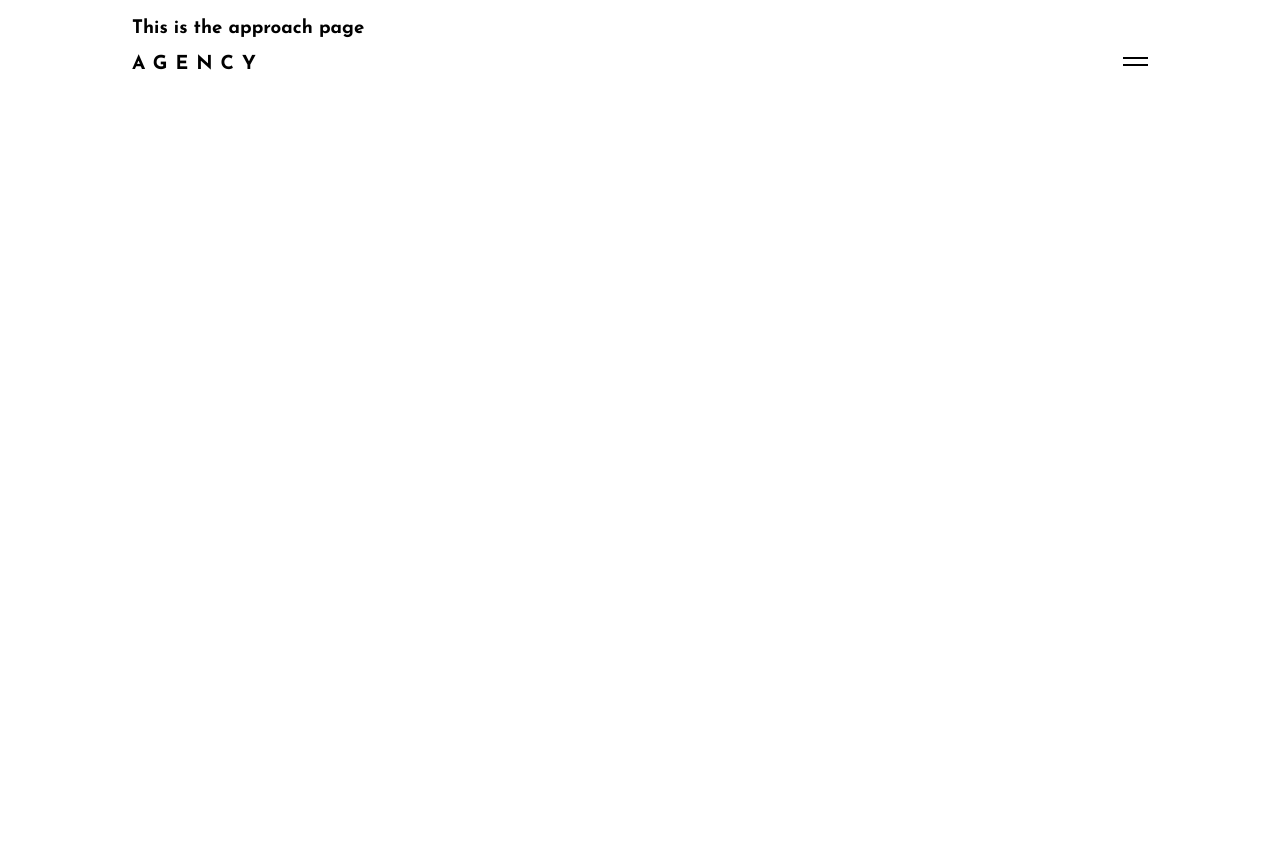
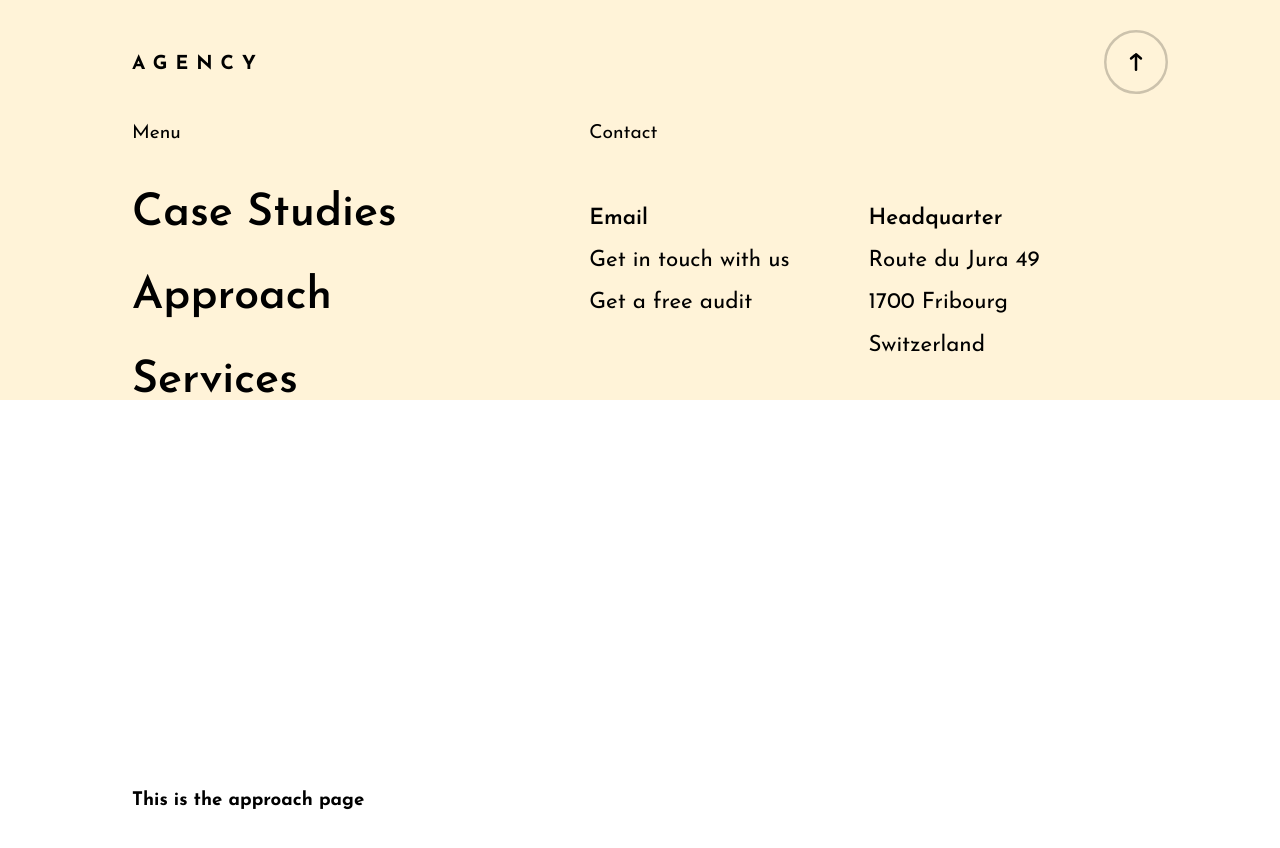
Before and after one commit to Nirage/react-greensock-awwwards-demo, a React (Create React App) app: page /approach in a window 1280 px wide. Both pictures are taken after a click on the element 1135 px from the left and 64 px from the top of the page. Shown: the top 848 px of the page. Before the commit the page ends 800 px from the top, so only its background shows below. Built offline with nearby package versions, Linux system fonts and the light colour scheme.

Commit message:
Open & Close Navigation

```diff
--- a/src/App.js
+++ b/src/App.js
@@ -60,7 +60,7 @@ const App = () => {
 
   return (
     <>
-      <Header />
+      <Header dimensions={dimensions} />
       <div className="App">
         {routes.map(({path, Component}) => (
           <Route key={path} exact path={path}>
--- a/src/components/Header.js
+++ b/src/components/Header.js
@@ -1,23 +1,17 @@
 import React, { useEffect, useState } from "react";
-import { NavLink } from "react-router-dom";
-import { withRouter } from "react-router-dom";
+import { NavLink, withRouter } from "react-router-dom";
 import { ReactComponent as UpArrow } from "../assets/up-arrow-circle.svg";
-// import { openMenu, closeMenu } from "../animations/menuAnimations";
+import { openMenu, closeMenu } from "../animations/menuAnimations";
 
-// Define reducer
+const Header = ({history, dimensions}) => {
+  const [menuState, setMenuState] = useState(false);
 
-const Header = ({ history, dimensions }) => {
-  const [menuState, setMenuState] = useState({ menuOpened: false });
   useEffect(() => {
-    //Listening for page changes.
     history.listen(() => {
-      setMenuState({ menuOpened: false });
+      setMenuState(false);
     });
-    // if (menuState.menuOpened === true) {
-    //   openMenu(dimensions.width);
-    // } else if (menuState.menuOpened === false) {
-    //   closeMenu();
-    // }
+
+    menuState ? openMenu(dimensions.width) : closeMenu();
   });
 
   return (
@@ -31,14 +25,14 @@ const Header = ({ history, dimensions }) => {
           </div>
           <div className='nav-toggle'>
             <div
-              onClick={() => setMenuState({ menuOpened: true })}
+              onClick={() => setMenuState(true)}
               className='hamburger-menu'>
               <span></span>
               <span></span>
             </div>
             <div
               className='hamburger-menu-close'
-              onClick={() => setMenuState({ menuOpened: false })}>
+              onClick={() => setMenuState(false)}>
               <UpArrow />
             </div>
           </div>
--- a/src/styles/App.scss
+++ b/src/styles/App.scss
@@ -130,3 +130,19 @@ html {
     }
   }
 }
+
+.App {
+  z-index: 2;
+  transform: translateY(0);
+  position: relative;
+}
+
+.page {
+  height: 100vh;
+  width: 100%;
+  background: $white;
+  .row {
+    display: flex;
+    align-items: center;
+  }
+}
```
